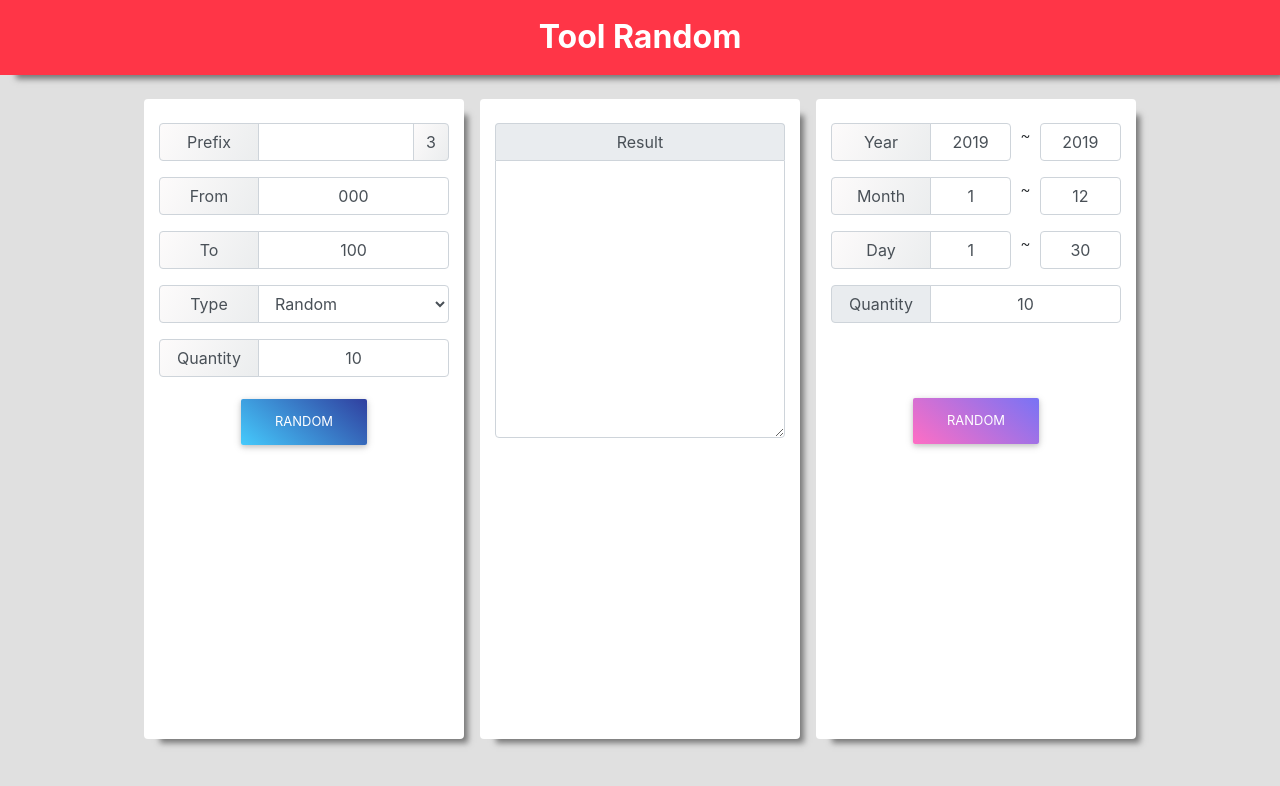
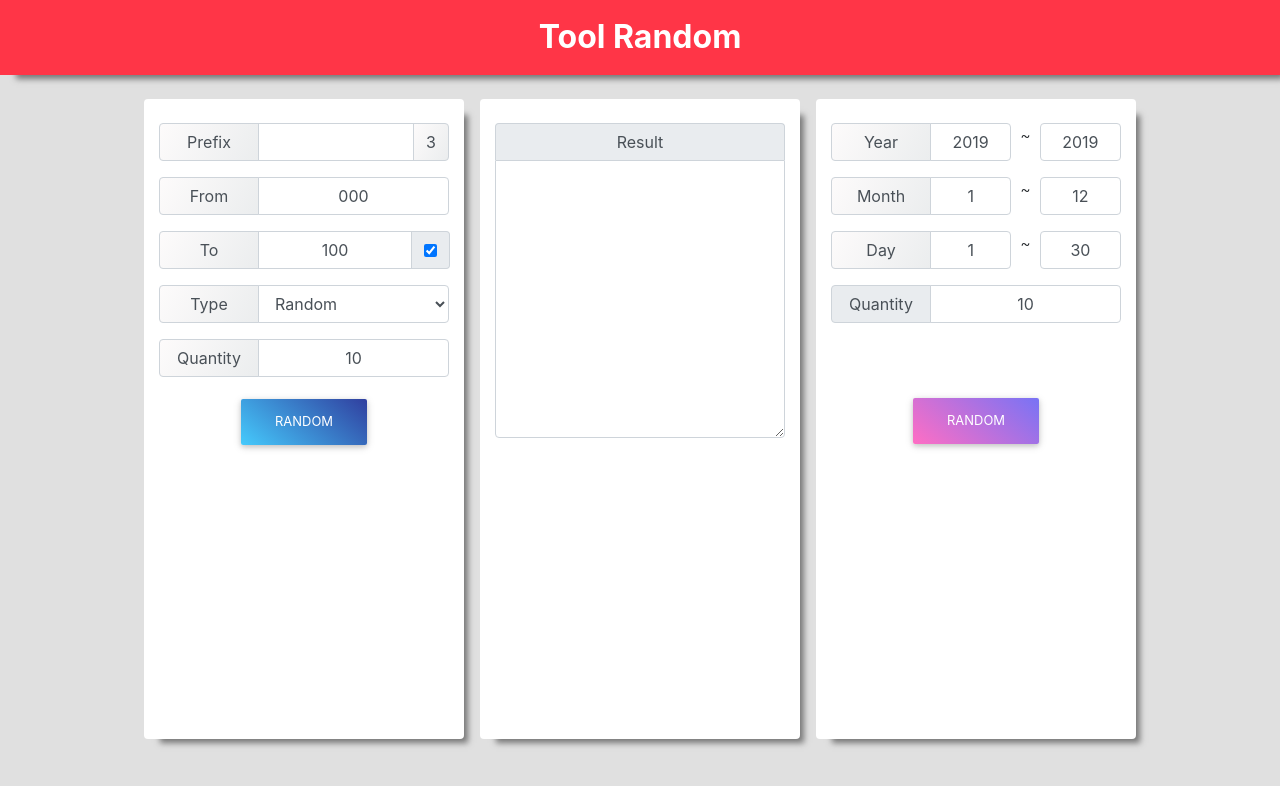
Before and after one commit to shishima123/Tool-Random, a React (Create React App) app: page / in a window 1280 px wide. Shown: the top 786 px of the page. Built offline with nearby package versions, Linux system fonts and the light colour scheme.

Commit message:
update add zero number forward

```diff
--- a/src/components/RandomString.js
+++ b/src/components/RandomString.js
@@ -14,6 +14,7 @@ class RandomString extends Component {
         this.toRef = React.createRef();
         this.typeRef = React.createRef();
         this.qtyRef = React.createRef();
+        this.chkbox = React.createRef();
         this.onRandomString = this.onRandomString.bind(this);
         this.onChangeLen = this.onChangeLen.bind(this);
         this.onChangeSelectBox = this.onChangeSelectBox.bind(this);
@@ -27,6 +28,8 @@ class RandomString extends Component {
         let to = Number(this.toRef.current.value);
         let type = this.typeRef.current.value;
         let qty = Number(this.qtyRef.current.value);
+        let chkbox = Number(this.chkbox.current.checked);
+        console.log(chkbox)
         let result = '';
         if (from === '' || to === '') {
             alert('Please enter From-To.');
@@ -43,9 +46,13 @@ class RandomString extends Component {
                     let number = Math.floor((Math.random() * ((to + 1) - from)) + from);
                     let numberLen = number.toString().length;
                     let toLen = to.toString().length;
-                    if (numberLen < toLen) {
-                        for (let i = numberLen; i < toLen; i++) {
-                            number = '0' + number;
+
+                    // Add 0 forward
+                    if (chkbox === 1) {
+                        if (numberLen < toLen) {
+                            for (let i = numberLen; i < toLen; i++) {
+                                number = '0' + number;
+                            }
                         }
                     }
                     result += prefix + number + '\r';
@@ -106,6 +113,11 @@ class RandomString extends Component {
                         <span className="input-group-text lable__input-width cloudy-knoxville-gradient" >To</span>
                     </div>
                     <input type="text" className="form-control" defaultValue="100" ref={this.toRef} onChange={this.onChangeLen} />
+                    <div className="input-group-prepend">
+                        <div className="input-group-text input__border-radius_right input__border-left">
+                            <input type="checkbox" defaultChecked ref={this.chkbox} disabled={(this.state.isDisable) ? true : ''} />
+                        </div>
+                    </div>
                 </div>
 
                 <div className="input-group mb-3">
--- a/src/components/component.css
+++ b/src/components/component.css
@@ -20,6 +20,11 @@
     border-bottom-right-radius: 0.25rem !important;
     border-top-right-radius: 0.25rem !important;
 }
+
+.input__border-left {
+    border-left: none;
+}
+
 
 .textarea__border-radius_top {
     border-top-left-radius: 0 !important;
```
